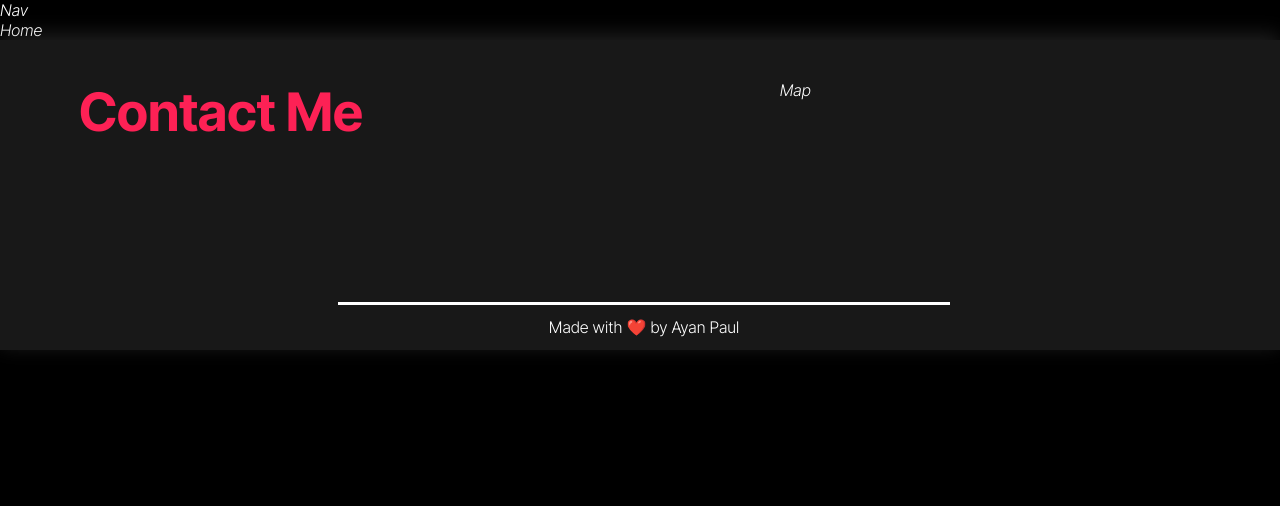
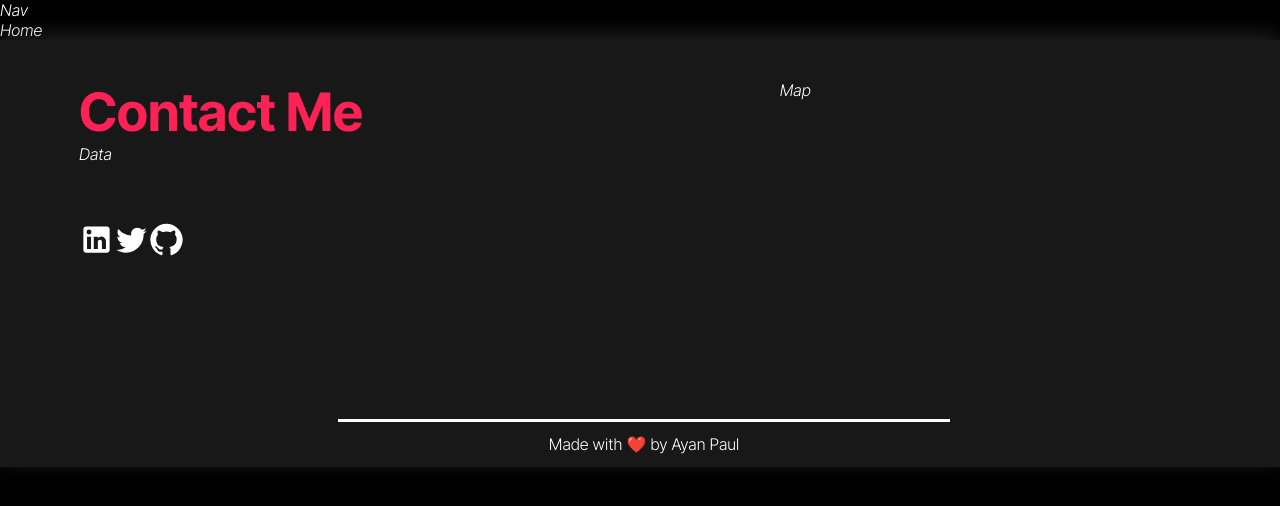
Before and after one commit to Ayanpaul11/Portfolio, a React (Create React App) app: page / in a window 1280 px wide. Shown: the top 506 px of the page. Built offline with nearby package versions, Linux system fonts and the light colour scheme.

Commit message:
Update Footer.jsx

```diff
--- a/src/Components/Footer.jsx
+++ b/src/Components/Footer.jsx
@@ -10,6 +10,12 @@ export default function Footer() {
       <div className={FCss.TopDiv}>
         <div className={FCss.LeftDiv}>
           <p className={FCss.ContactMe}>Contact Me</p>
+          <p>Data</p>
+          <div className={FCss.SocialDiv}>
+            <LinkedInIcon fontSize="large" />
+            <TwitterIcon fontSize="large" />
+            <GitHubIcon fontSize="large" />
+          </div>
         </div>
         <div className={FCss.RightDiv}>Map</div>
       </div>
```
